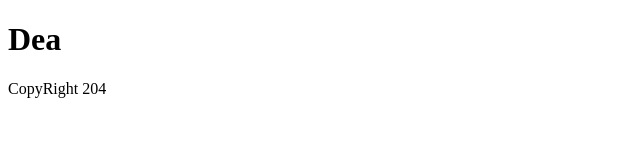
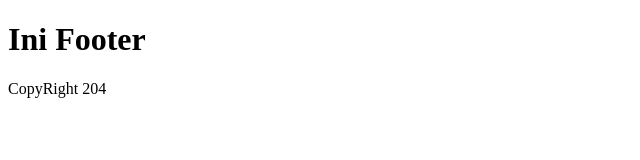
Before and after one commit to DeaIsa/ProjectWeb_Dea-Isa-Refalina, a plain HTML site: page index.html in a window 1280 px wide. Shown: the whole page, without its empty margins (0-640 px from the left). Drawn offline with Linux system fonts and the light colour scheme.

Commit message:
thrid commit

```diff
--- a/index.html
+++ b/index.html
@@ -6,7 +6,7 @@
     <title>Document</title>
 </head>
 <body>
-    <h1>Dea</h1>
+    <h1>Ini Footer</h1>
     <footer>CopyRight 204</footer>
 </body>
 </html>
```
